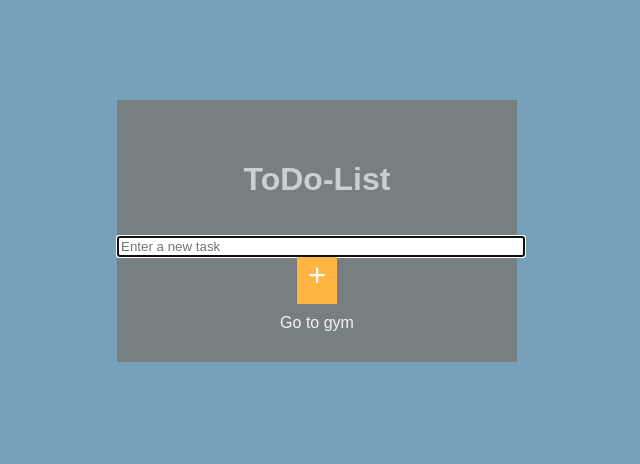
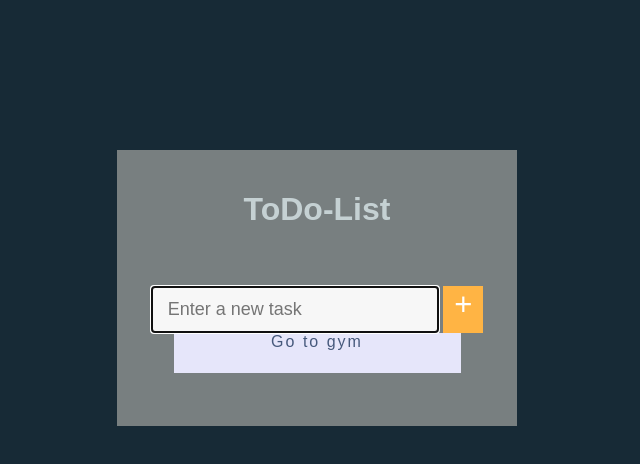
Before and after one commit to GeekGully/Todo-List, a website: page index.html in a window 1280 px wide. Shown: the whole page, without its empty margins (323-963 px from the left). Drawn offline with Linux system fonts and the light colour scheme.

Commit message:
added grid to ul element,grid-background-color-changed,body-background-color changed

```diff
--- a/scss/main.scss
+++ b/scss/main.scss
@@ -1,5 +1,5 @@
 :root {
-  --clr--primary: rgba(107, 152, 181, 0.918);
+  --clr--primary: rgba(3, 23, 37, 0.918);
   --clr-light: #f5f3f3;
 }
 
@@ -8,7 +8,7 @@ body {
   font-family: sans-serif;
   background-color: var(--clr--primary);
   color: var(--clr-light);
-  padding-top: 100px;
+  padding-top: 150px;
 }
 
 div {
@@ -18,12 +18,16 @@ div {
   background: rgb(120, 127, 128);
   width: 400px;
   margin: auto;
-  padding-bottom: 10px;
+  padding-bottom: 20px;
 }
 
 .title {
   color: rgb(197, 209, 211);
-  padding-top: 20px;
+  padding-top: 0px;
+}
+
+#addForm {
+  padding-bottom: 10px;
 }
 
 .task_list {
@@ -34,9 +38,21 @@ div {
 }
 
 ul {
+  display: grid;
+  grid-auto-rows: 40px;
+  background-color: lavender;
+  color: rgb(70, 89, 124);
   list-style-type: none;
-  margin: 0;
-  padding: 10px;
+  margin: auto;
+  padding: 0px 0px 0px 0px;
+  letter-spacing: 2px;
+  width: 287px;
+
+  li .task-item {
+    margin: 0;
+    width: 287px;
+    background-color: lavender;
+  }
 }
 
 input {
@@ -48,12 +64,12 @@ input {
   }
 }
 
-.new_task {
+#new_task {
   font-size: 18px;
   color: rgb(77, 80, 80);
   background-color: #f7f7f7;
   width: auto;
-  padding: 10px 15px 10px 15px;
+  padding: 10px 15px 10px 14px;
   box-sizing: border-box;
   border: 3px solid rgba(0, 0, 0, 0);
   text-align: justify;
```
Also changed, not shown: css/main.css.
